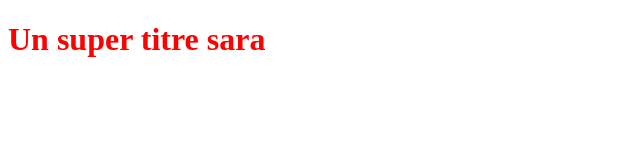
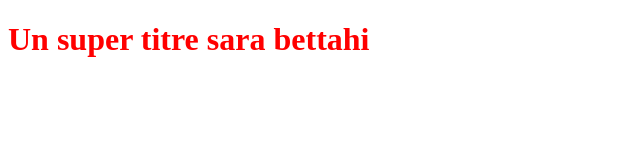
Before and after one commit to Sarita8888/OpenClassroomProjectSB, a plain HTML site: page index.html in a window 1280 px wide. Shown: the whole page, without its empty margins (0-640 px from the left). Drawn offline with Linux system fonts and the light colour scheme.

```diff
--- a/index.html
+++ b/index.html
@@ -5,6 +5,6 @@
    <link rel="stylesheet" type="text/css" href="style.css">
 </head>
 <body>
-   <h1>Un super titre sara</h1>
+   <h1>Un super titre sara bettahi</h1>
 </body>
 </html>
```
